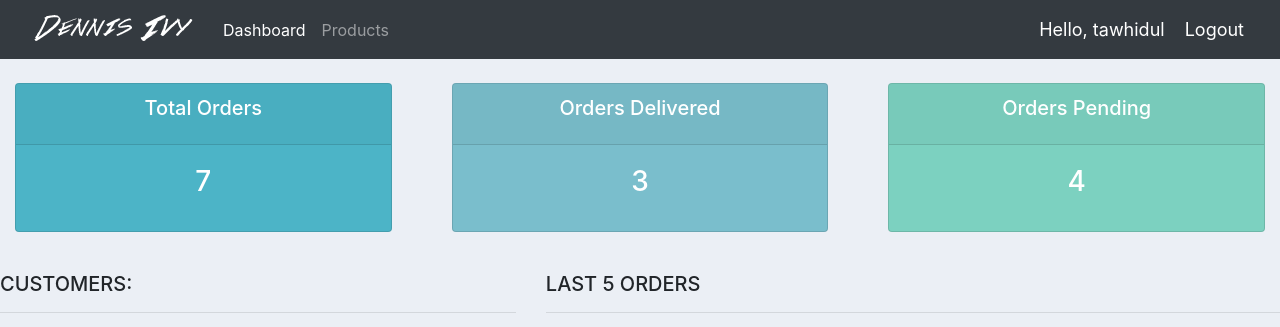
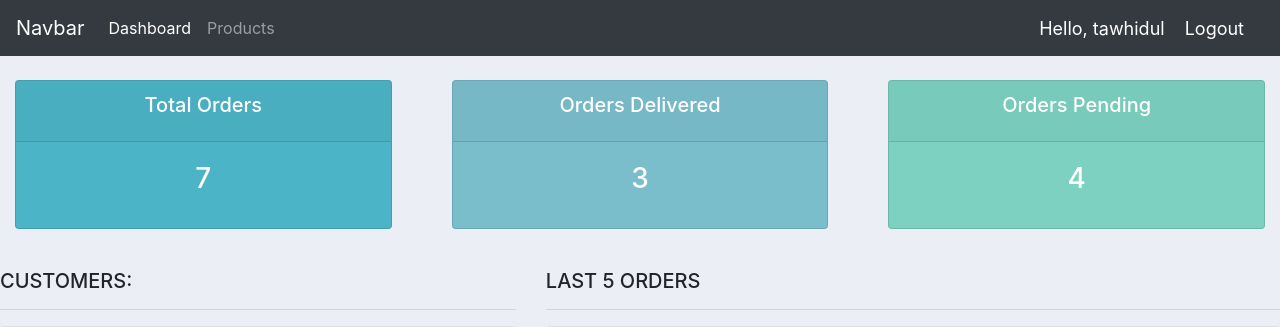
Before and after one commit to tawhidularefindcc/crm, a Django app: page / in a window 1280 px wide. Shown: the top 327 px of the page. Run offline with Django 3.2, Linux system fonts and the light colour scheme; a user stored in the database is signed in; data comes from the database, SQL or seed files in the repository; some libraries are stand-ins or nearby versions.

Commit message:
Update navbar.html

```diff
--- a/accounts/templates/accounts/navbar.html
+++ b/accounts/templates/accounts/navbar.html
@@ -9,7 +9,7 @@
 </style>
 
 <nav class="navbar navbar-expand-lg navbar-dark bg-dark">
-  <img src="{% static 'images/logo.png' %}">
+ <a class="navbar-brand" href="#">Navbar</a>
   <button class="navbar-toggler" type="button" data-toggle="collapse" data-target="#navbarNav" aria-controls="navbarNav" aria-expanded="false" aria-label="Toggle navigation">
     <span class="navbar-toggler-icon"></span>
   </button>
```
